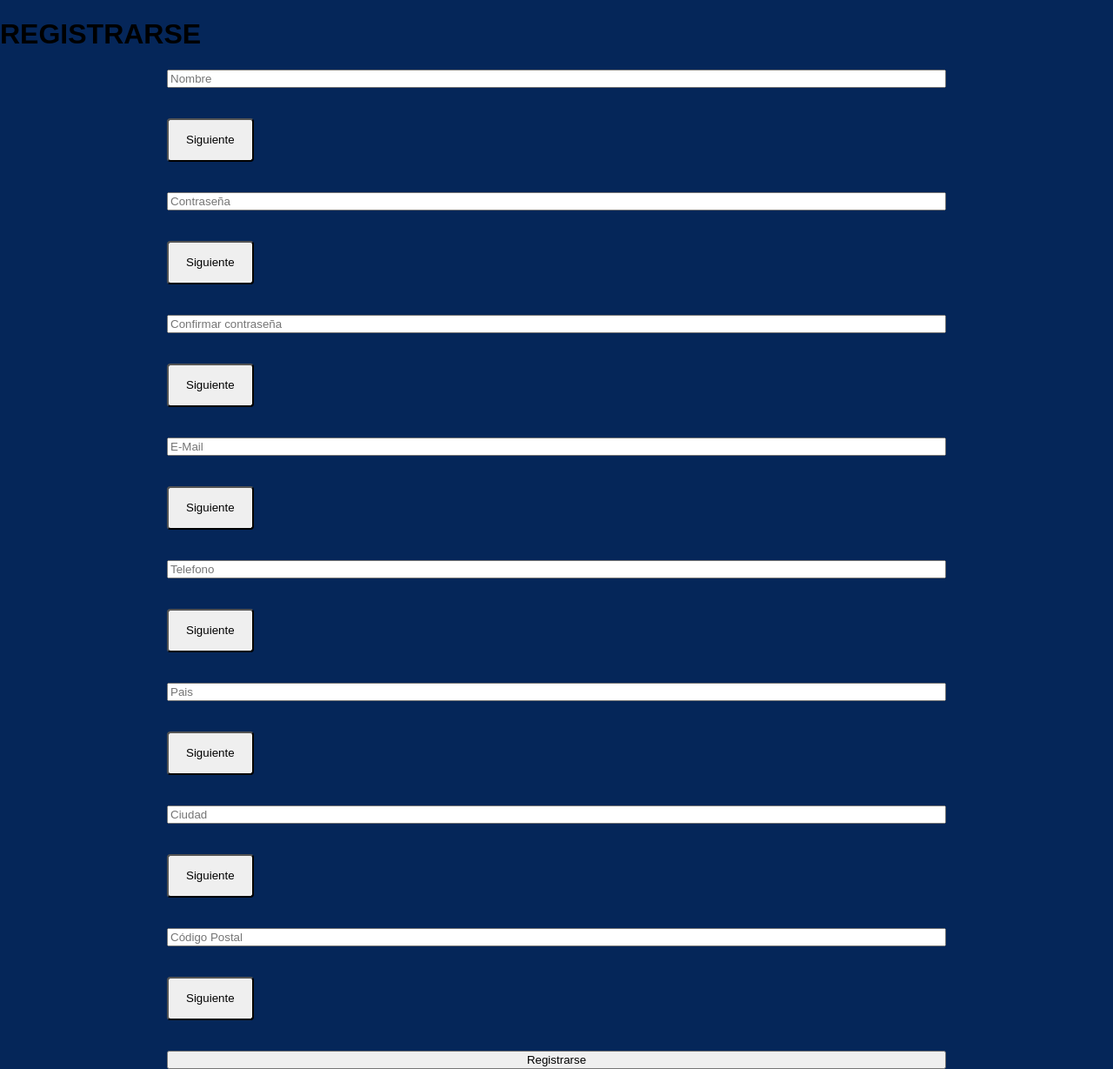
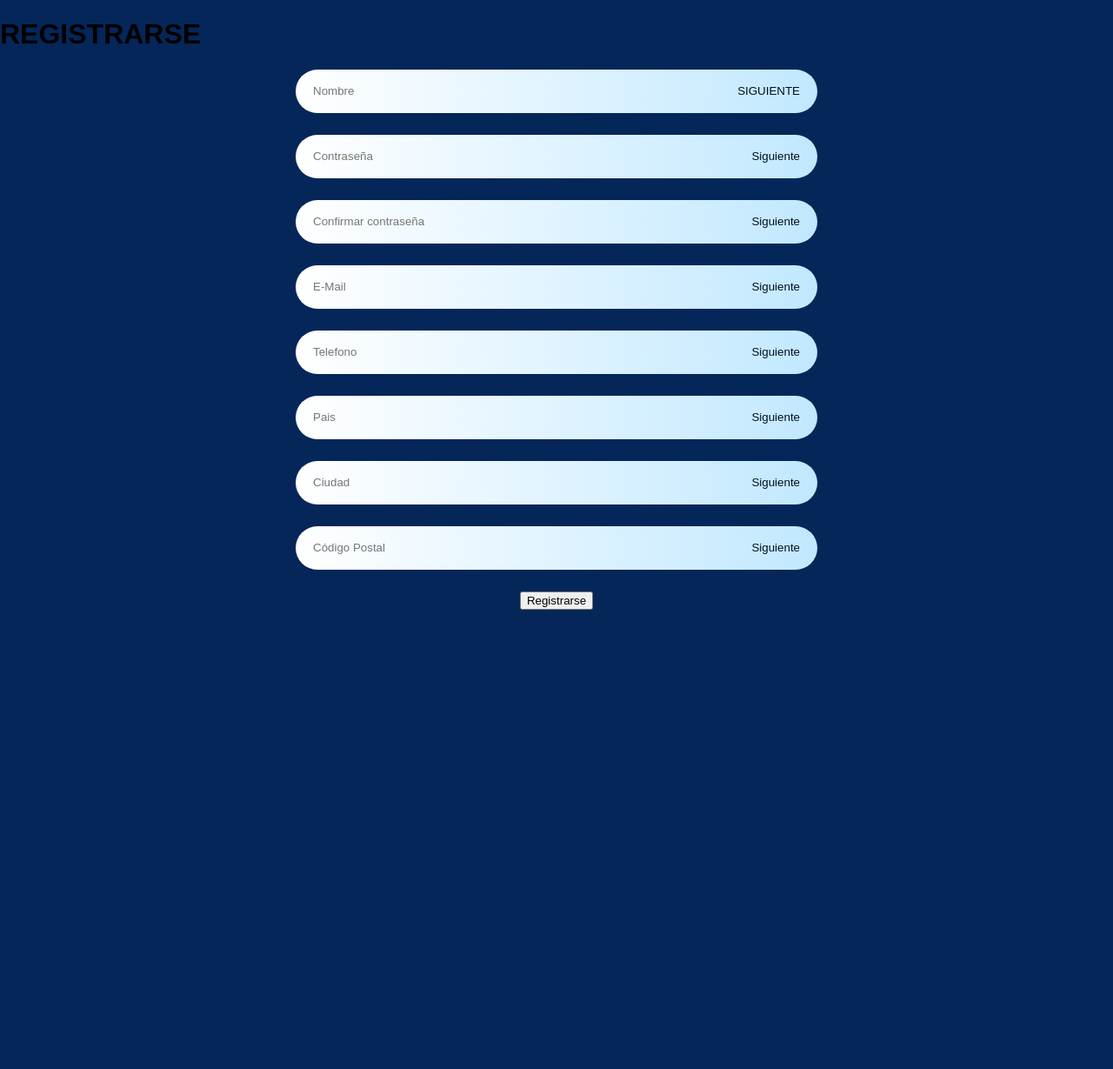
Before and after one commit to Lina2210/AWS23, a PHP site: page /pages/register.html in a window 1280 px wide. Shown: the whole page at 87% size. After the commit the page ends 701 px from the top, so only its background shows below. Run offline with PHP 8.4, Linux system fonts and the light colour scheme.

Commit message:
Merge branch 'spec10-login-logout' into spec8-register

```diff
--- a/assets/styles/styles.css
+++ b/assets/styles/styles.css
@@ -4,6 +4,14 @@ body {
     background-color: #052659;
     font-family: "Saans", Arial, sans-serif;
 }
+
+:root {
+    --dark-blue: #021024;
+    --light-blue: #C1E8FF;
+    --background-blue: #052659;
+    --secondary-blue: #7DA0CA;
+    --buttons-blue: #548383;
+  }
 /* -----------------------------------------------------
  * Header
  * -----------------------------------------------------*/
@@ -144,7 +152,7 @@ header nav a.buttonRight {
 /* -----------------------------------------------------
  * Register page
  * -----------------------------------------------------*/
-.register main {
+.register-body main {
     width: 100%;
     display: flex;
     flex-direction: column;
@@ -152,18 +160,50 @@ header nav a.buttonRight {
     justify-content: center;
     gap: 50px;
 }
-.register form {
+.register-body form {
     width: 70%;
     height: auto;
     display: flex;
     flex-direction: column;
-    gap: 35px;
+    gap: 25px;
+    align-items: center;
 }
-.register .next-button {
+.register-body .input-container {
+    position: relative;
+    height: 50px;
+    width: 600px;
+    border-radius: 50px;
+    background: linear-gradient(to right, white, var(--light-blue));
+}
+.register-body .next-button {
     width: fit-content;
-    height: 50px;
-    border-radius: 50%;
+    height: 100%;
+    border: none;
+    border-radius: 50px;
     padding: 10px 20px;
-    border-radius: 4px;
     cursor: pointer;
+    position: absolute;
+    top: 0;
+    right: 0;
+    background-color: transparent;
+    color: #021024;
+    transition: background-color 0.5s ease, color 0.5s ease;
 }
+.register-body .next-button:hover {
+    background-color: #021024;
+    color: #C1E8FF;
+    transition: background-color 0.5s ease, color 0.5s ease;
+}
+.register-body input.field {
+    height: 100%;
+    width: calc(100% - (20px + 100px));
+    padding: 0;
+    padding-left: 20px;
+    border: none;
+    border-radius: 50px;
+    background-color: transparent;
+    color: #021024;
+}
+.register-body input.field:focus {
+    outline: none;
+}
--- a/pages/register.html
+++ b/pages/register.html
@@ -9,26 +9,42 @@
     <title>Registrarse</title>
 </head>
 
-<body class="register">
+<body class="register-body">
     <h1>REGISTRARSE</h1>
     <main>
         <form action="register.php" method="post" a>
-            <input type="text" id="userName" name="userName" placeholder="Nombre" required>
+            <div class="input-container">
+                <input class="field" type="text" id="userName" name="userName" placeholder="Nombre" required>
+                <button class="next-button">SIGUIENTE</button>
+            </div>
+            <div class="input-container">
+                <input class="field" type="password" id="password" name="password" placeholder="Contraseña" required>
                 <button class="next-button">Siguiente</button>
-            <input type="password" id="password" name="password" placeholder="Contraseña" required>
+            </div>
+            <div class="input-container">
+                <input class="field" type="password" id="password" name="password" placeholder="Confirmar contraseña" required>
                 <button class="next-button">Siguiente</button>
-            <input type="password" id="password" name="password" placeholder="Confirmar contraseña" required>
+            </div>
+            <div class="input-container">
+                <input class="field" type="email" id="email" name="email" placeholder="E-Mail" required>
                 <button class="next-button">Siguiente</button>
-            <input type="email" id="email" name="email" placeholder="E-Mail" required>
+            </div>
+            <div class="input-container">
+                <input class="field" type="number" id="mobile" name="mobile" placeholder="Telefono" required>
                 <button class="next-button">Siguiente</button>
-            <input type="number" id="mobile" name="mobile" placeholder="Telefono" required>
+            </div>
+            <div class="input-container">
+                <input class="field" type="text" id="country" name="country" placeholder="Pais" required>
                 <button class="next-button">Siguiente</button>
-            <input type="text" id="country" name="country" placeholder="Pais" required>
+            </div>
+            <div class="input-container">
+                <input class="field" type="text" id="city" name="city" placeholder="Ciudad" required>
                 <button class="next-button">Siguiente</button>
-            <input type="text" id="city" name="city" placeholder="Ciudad" required>
+            </div>
+            <div class="input-container">
+                <input class="field" type="number" id="postalCode" name="postalCode" placeholder="Código Postal" required>
                 <button class="next-button">Siguiente</button>
-            <input type="number" id="postalCode" name="postalCode" placeholder="Código Postal" required>
-            <button class="next-button">Siguiente</button>
+            </div>
 
             <input type="submit" value="Registrarse">
         </form>
```
Also changed, not shown: pages/index.php (+8 -4 lines), pages/login.php (+6 -3 lines), pages/register.php (+15 -5 lines), assets/scripts/register.js (line endings or trailing spaces). Lines whose indentation alone changed are shown as unchanged.
